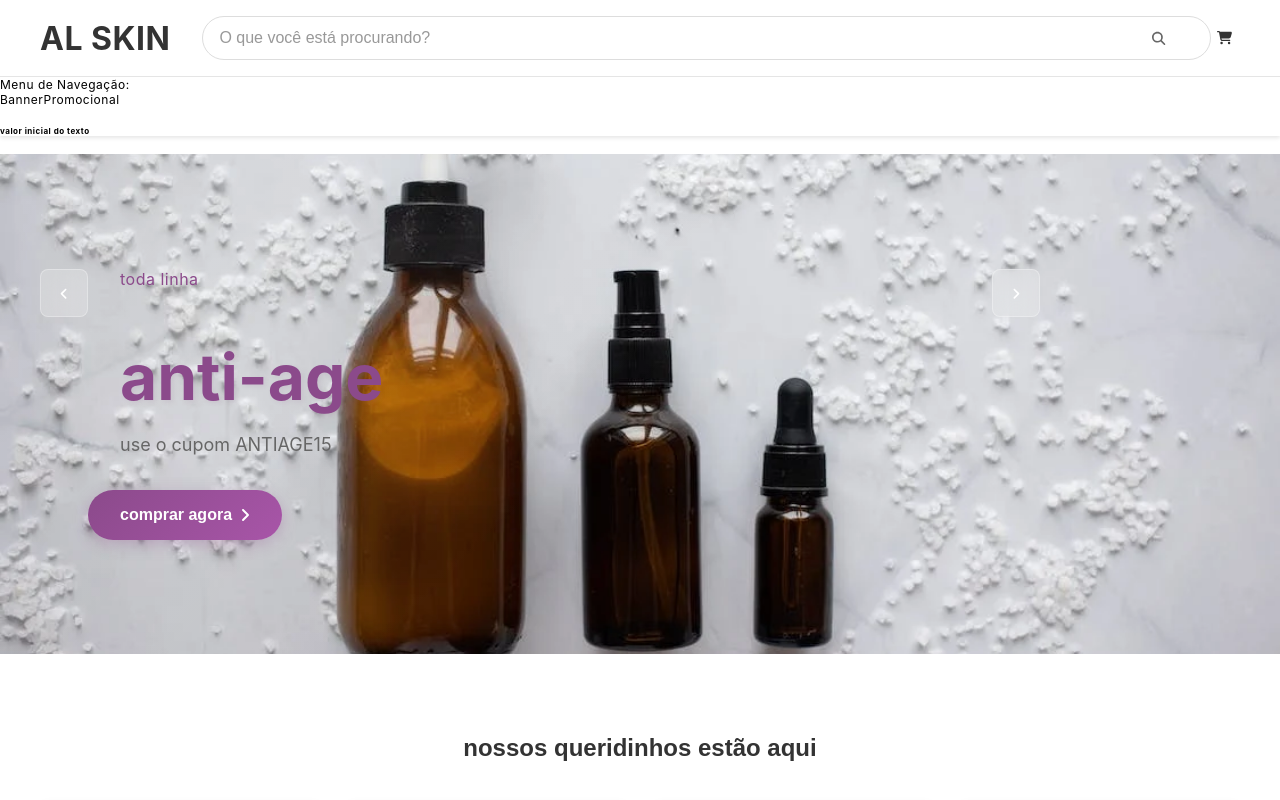
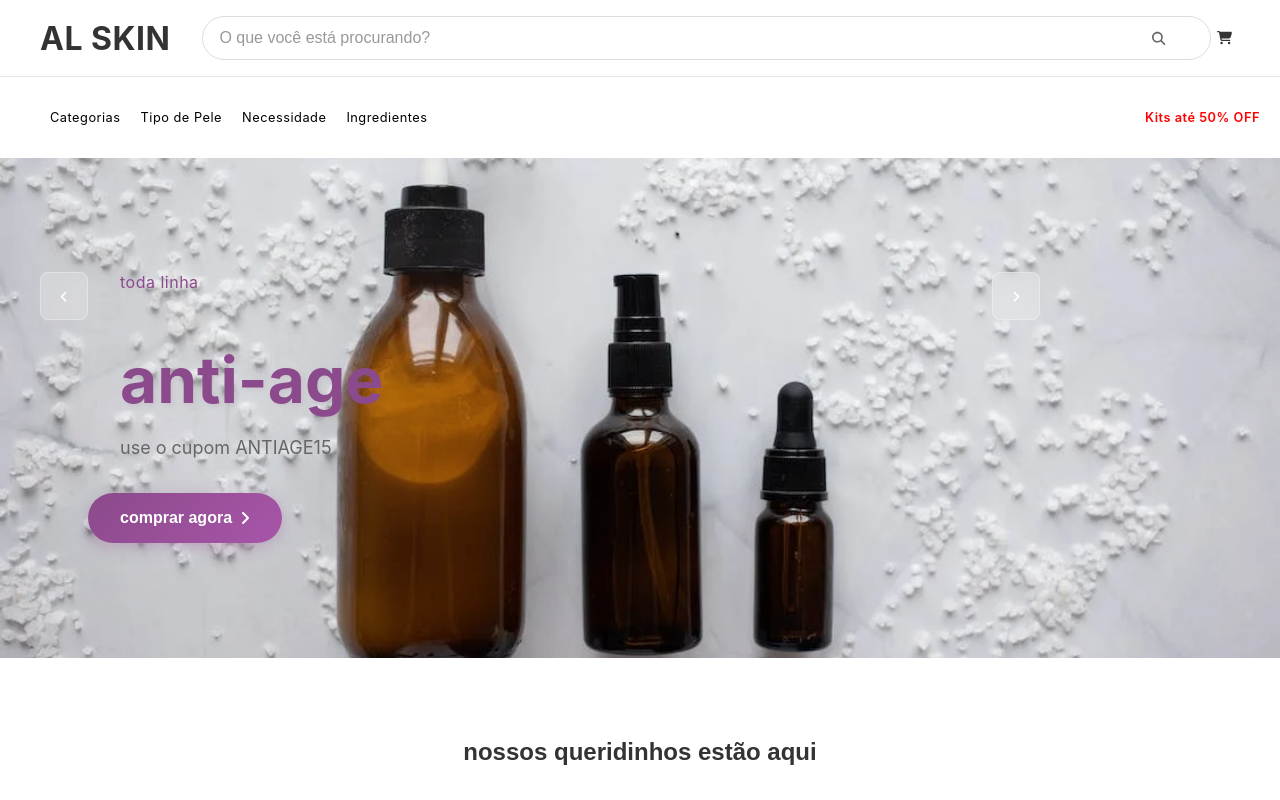
Before and after one commit to gbontorin/el-skin-webapp, a React (Create React App) app: page / in a window 1280 px wide. Shown: the top 800 px of the page. Built offline with nearby package versions, Linux system fonts and the light colour scheme.

Commit message:
refazendo Header

```diff
--- a/src/components/Header/Header.css
+++ b/src/components/Header/Header.css
@@ -95,8 +95,37 @@
 }
 
 .header-nav {
- background: none;
- border: none;
- letter-spacing: 0.5px;
- font-size: 12px;
+  display: flex;
+  justify-content: space-between;
+  background: none;
+  border: none;
+  letter-spacing: 0.5px;
+  font-size: 1vw;
+  list-style-type: none;
+  align-items: center; /* Centraliza verticalmente */
 }
+
+.Promocao {
+  display: flex;
+  align-items: center; /* Centraliza verticalmente */
+  justify-content: center; /* Centraliza horizontalmente */
+  margin: 10px;
+  justify-content: right;
+  font-size: 1vw; /* Tamanho médio, pode ajustar */
+  color: red;
+  font-weight: 600
+
+}
+
+ul {
+  list-style-type: none; /* Remove os marcadores padrão */
+    align-items: center; /* Centraliza verticalmente */
+}
+
+li {
+  display: inline; /* ou inline-block */
+  margin: 10px; /* Adiciona um espaço entre os itens */
+  align-items: center; /* Centraliza verticalmente */
+  font-size: 1vw; /* Tamanho médio, pode ajustar */
+  color: black;
+}
--- a/src/components/Header/Header.tsx
+++ b/src/components/Header/Header.tsx
@@ -45,11 +45,18 @@ function Header() {
       </div>
 
       <nav className="header-nav">
-        <div>Menu de Navegação:</div>
-        <div></div>
-        <div> BannerPromocional</div>
+        <div>
+          <ul>
+            <li>Categorias</li>
+            <li>Tipo de Pele</li>
+            <li>Necessidade</li>
+            <li>Ingredientes</li>
+          </ul>
+        </div>
 
-        {textoBusca && <h6>{textoBusca}</h6>}
+        <div className="Promocao"> <ul> <li className="Promocao"> Kits até 50% OFF </li></ul></div>
+
+        {/*textoBusca && <h6>{textoBusca}</h6>*/}
       </nav>
     </header>
   );
```
